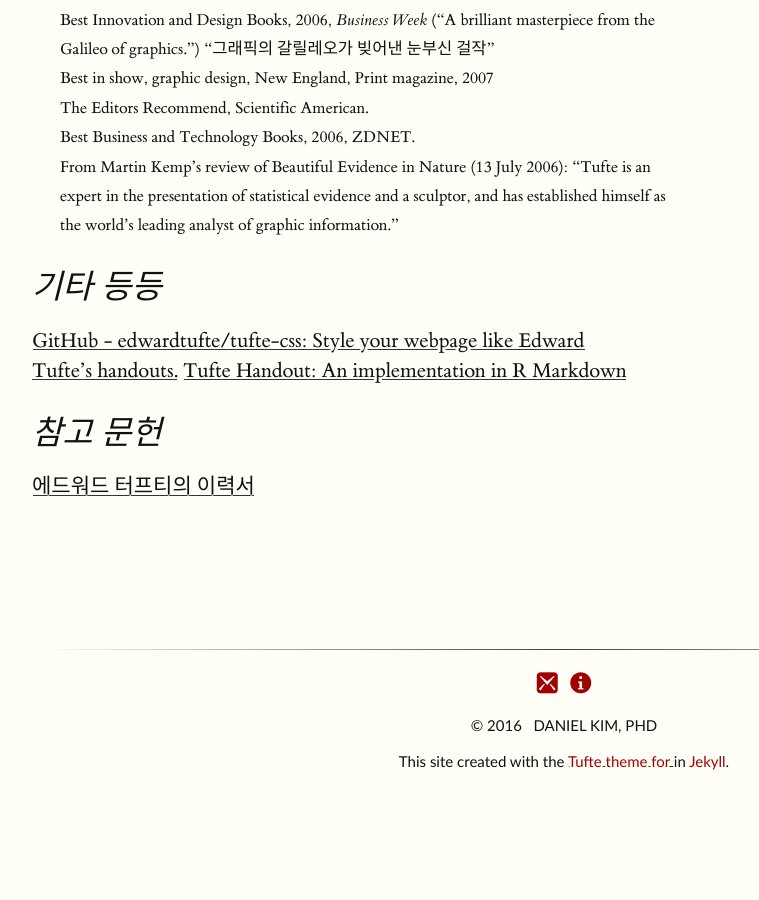
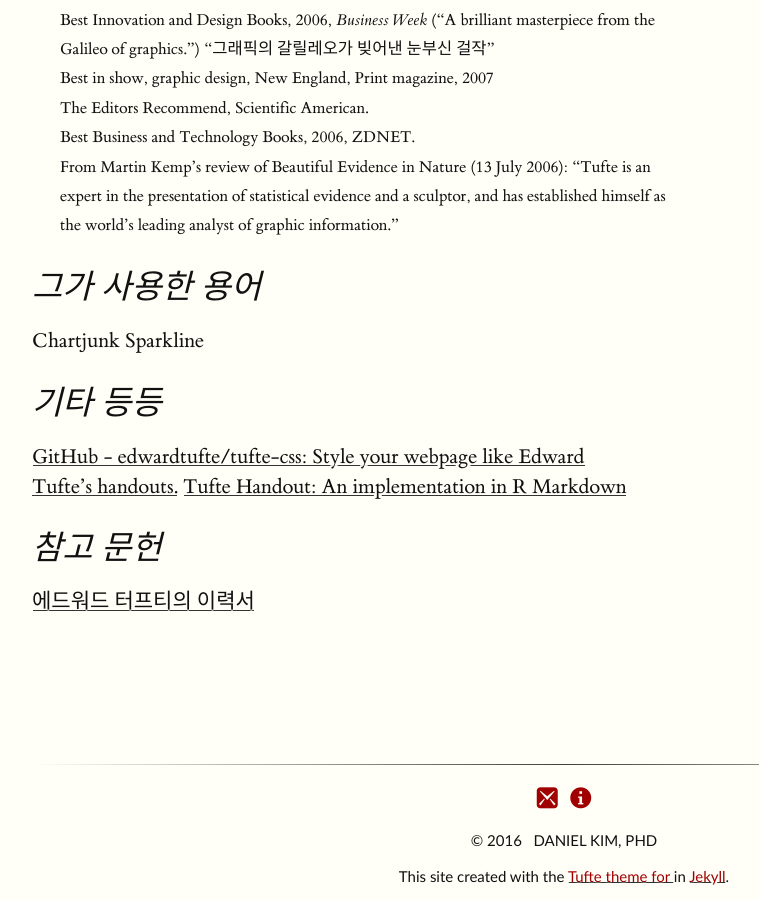
Before and after one commit to danielykim/danielykim.github.io, a Jekyll site: the page built from _posts/2016-11-17-Edward-Tufte.md, in a window 1280 px wide and 900 px high, scrolled down 5428 px. Shown: the whole window, without its empty margins (128-887 px from the left). Built offline with Jekyll 4.4.1, drawn with Linux system fonts in a browser that asks for light colours; comment, search, counter and statistics services are not loaded; before the commit the page ends 6213 px from its top, so only the background shows below that.

Commit message:
_post/Edward-Tufte.md

```diff
--- a/_posts/2016-11-17-Edward-Tufte.md
+++ b/_posts/2016-11-17-Edward-Tufte.md
@@ -116,6 +116,11 @@
 > From Martin Kemp’s review of Beautiful Evidence in Nature (13 July 2006): "Tufte is an expert in the presentation of statistical evidence and a sculptor, and has established himself as the world’s leading analyst of graphic information."
 
 
+## 그가 사용한 용어
+Chartjunk
+Sparkline
+
+
 ## 기타 등등
 [GitHub - edwardtufte/tufte-css: Style your webpage like Edward Tufte's handouts.](https://github.com/edwardtufte/tufte-css)
 [Tufte Handout: An implementation in R Markdown](https://rstudio.github.io/tufte/)
```
